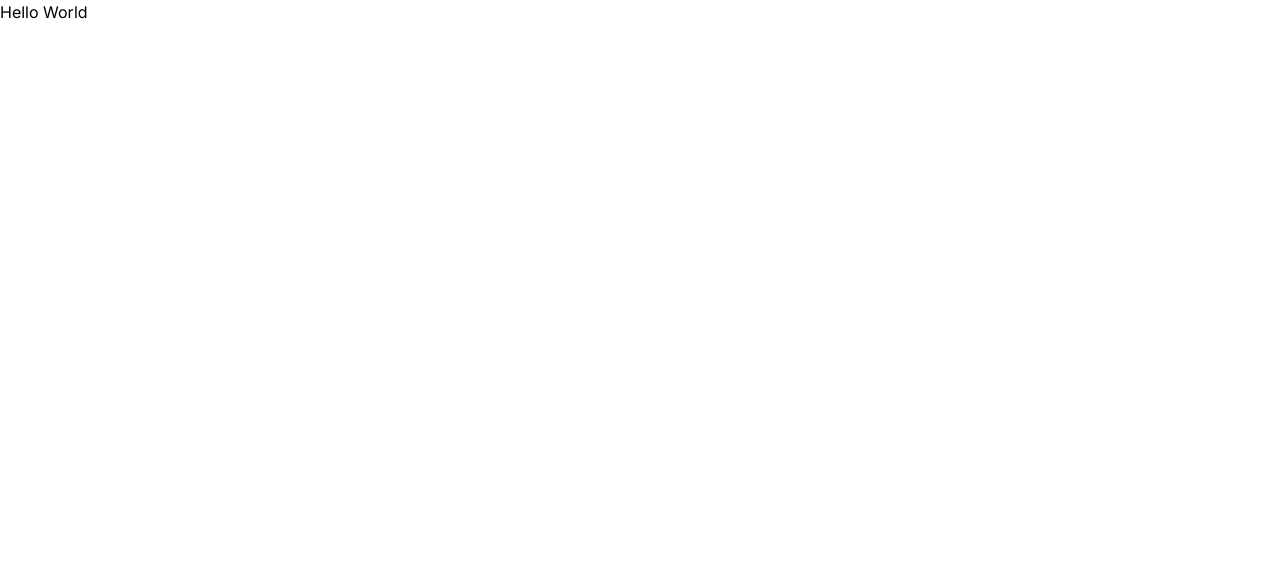
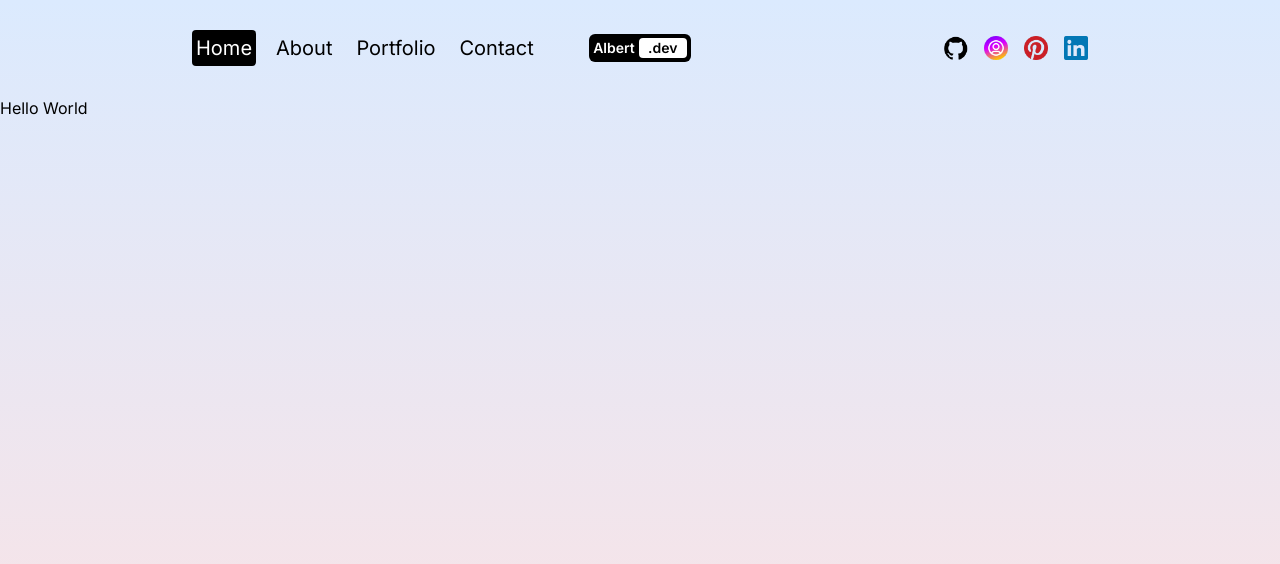
Before and after one commit to AlbertoMMIP/main-portfolio, a Next.js app: page / in a window 1280 px wide. Shown: the top 564 px of the page. Built offline with nearby package versions, Linux system fonts and the light colour scheme.

Commit message:
[navbar] Create component responsive

```diff
--- a/src/app/layout.js
+++ b/src/app/layout.js
@@ -1,5 +1,6 @@
 import { Inter } from "next/font/google";
 import "./globals.css";
+import Navbar from "@/components/navbar/Navbar";
 
 const inter = Inter({ subsets: ["latin"] });
 
@@ -11,7 +12,16 @@
 export default function RootLayout({ children }) {
   return (
     <html lang="en">
-      <body className={inter.className}>{children}</body>
+      <body className={inter.className}>
+        <div className="w-screen h-screen bg-gradient-to-b from-blue-100 to-red-100">
+          <div className="h-24">
+            <Navbar />
+          </div>
+          <div className="h-[calc(100vh-6rem)]">
+            {children}
+          </div>
+        </div>
+      </body>
     </html>
   );
 }
--- /dev/null
+++ b/src/components/navLink/NavLink.jsx
@@ -0,0 +1,16 @@
+"use client";
+
+import Link from "next/link";
+import { usePathname } from "next/navigation";
+
+const NavLink = ({ link }) => {
+  const pathName = usePathname();
+
+  return (
+    <Link className={`rounded p-1 ${pathName === link.url && "bg-black text-white"}`} href={link.url}>
+      {link.title}
+    </Link>
+  );
+};
+
+export default NavLink;
--- /dev/null
+++ b/src/components/navbar/Navbar.jsx
@@ -0,0 +1,66 @@
+"use client"
+
+import { useState } from "react";
+import constants from "@/utils/constants";
+import Link from "next/link";
+import Image from "next/image";
+import NavLink from "../navLink/NavLink";
+
+const Navbar = () => {
+
+  const [open, setOpen] = useState(false);
+  return (
+    <div className="h-full flex items-center justify-between px-4 sm:px-8 md:px-12 lg:px-20 xl:px-48 text-xl">
+      <div className="hidden md:flex gap-4 w-1/3">
+            {
+              constants.links.map(link => (
+                <NavLink key={link.id} link={link} />
+              ))
+            }
+      </div>
+      <div className="md:hidden lg:flex xl:w-1/3 xl:justify-center">
+        <Link
+          href="/"
+          className="text-sm bg-black rounded-md p-1 font-semibold flex item-center justify-center"
+        >
+          <span className="text-white mr-1">Albert</span>
+          <span className="w-12 h8 rounded bg-white text-black flex item-center justify-center">.dev</span>
+        </Link>
+      </div>
+      <div className="hidden md:flex gap-4 w-1/3 justify-end">
+        <Link href="#">
+          <Image src="/github.png" alt="github.com" width={24} height={24} />
+        </Link>
+        <Link href="#">
+          <Image src="/instagram.png" alt="github.com" width={24} height={24} />
+        </Link>
+        <Link href="#">
+          <Image src="/pinterest.png" alt="github.com" width={24} height={24} />
+        </Link>
+        <Link href="#">
+          <Image src="/linkedin.png" alt="github.com" width={24} height={24} />
+        </Link>
+      </div>
+      <div className="md:hidden">
+        <button className="w-10 h-6 flex flex-col justify-between z-50 relative" onClick={() => setOpen(prev => !prev)}>
+          <div className="w-10 h-1 bg-black rounded"></div>
+          <div className="w-10 h-1 bg-black rounded"></div>
+          <div className="w-10 h-1 bg-black rounded"></div>
+        </button>
+        {
+          open &&
+            <div className="absolute top-0 left-0 w-screen h-screen bg-black text-white flex flex-col items-center justify-center gap-8 text-4xl">
+            {
+              constants.links.map(link => (
+                <Link key={link.id} href={link.url}>{link.title}</Link>
+              ))
+            }
+          </div>
+        }
+
+      </div>
+    </div>
+  )
+}
+
+export default Navbar;
--- /dev/null
+++ b/src/utils/constants.js
@@ -0,0 +1,10 @@
+const constants = Object.freeze({
+  links: [
+    { id: 1, url: "/", title: "Home"},
+    { id: 2, url: "/about", title: "About"},
+    { id: 3, url: "/portfolio", title: "Portfolio"},
+    { id: 4, url: "/contact", title: "Contact"},
+  ],
+})
+
+export default constants;
```
